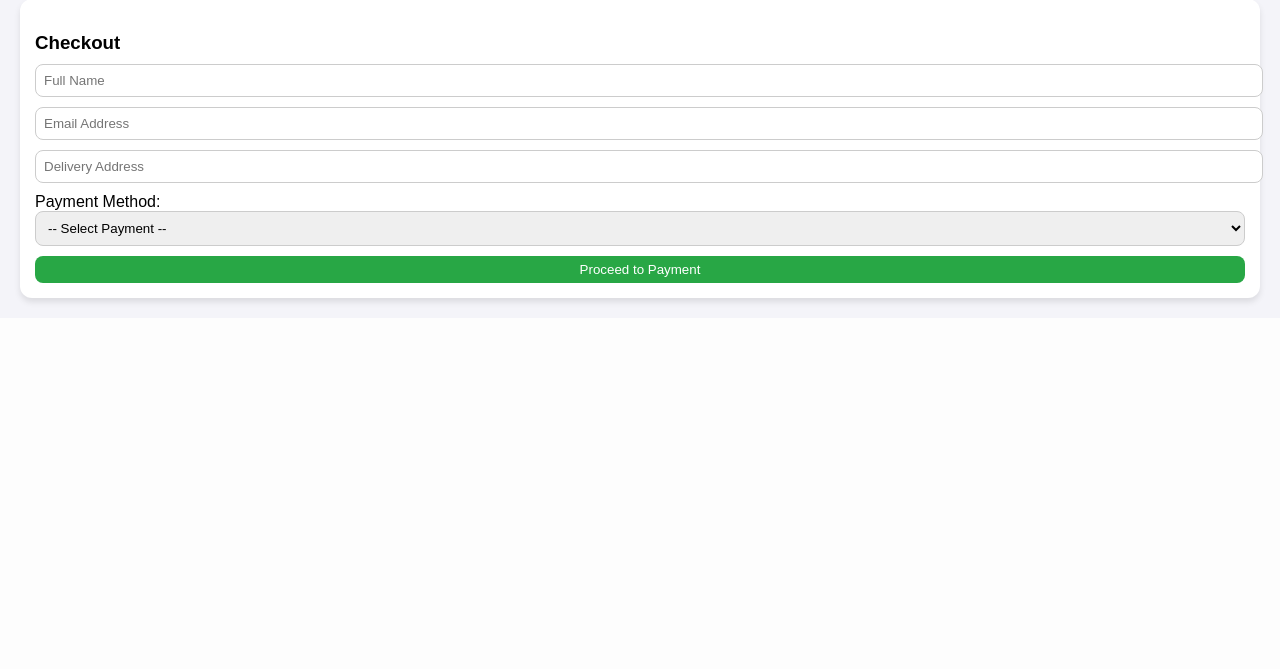
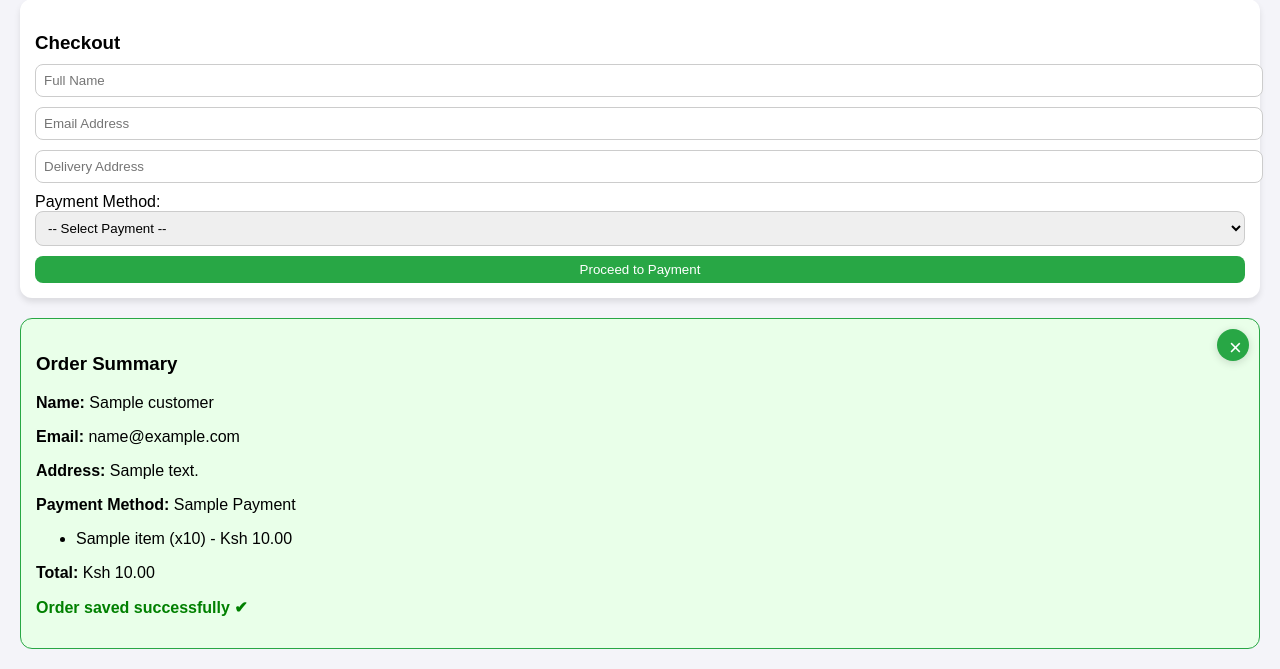
Before and after one commit to nzauboniface-svg76/Nuu, a Django app: template app/templates/app/index.html in a window 1280 px wide. Shown: the part 651-1320 px from the top of the page. Before the commit the page ends 956 px from the top, so only its background shows below. Run offline with Django 5.2, Linux system fonts and the light colour scheme; the template is opened without the code that fills it: most values are stand-ins (such as "Sample title", 1, 10 or a date in 2020); some libraries are stand-ins or nearby versions.

Commit message:
updated card successful order to show summary with a dismissible button

```diff
--- a/app/templates/app/index.html
+++ b/app/templates/app/index.html
@@ -195,7 +195,27 @@
   </form>
 
   <!-- Order Summary -->
-  <div id="order-summary" style="display:none;"></div>
+  {% if order_summary %}
+  <div id="order-summary" style="background:#e9ffe9;border:1px solid #28a745;border-radius:12px;padding:15px;margin-top:20px;position:relative;">
+    <button type="button" onclick="document.getElementById('order-summary').style.display='none'"
+      style="position:absolute;top:10px;right:10px;background:#28a745;color:white;border:none;border-radius:50%;width:32px;height:32px;font-size:22px;cursor:pointer;box-shadow:0 2px 8px rgba(0,0,0,0.15);transition:background 0.2s;"
+      onmouseover="this.style.background='#218838';"
+      onmouseout="this.style.background='#28a745';"
+    >&times;</button>
+    <h3>Order Summary</h3>
+    <p><b>Name:</b> {{ order_summary.customer }}</p>
+    <p><b>Email:</b> {{ order_summary.email }}</p>
+    <p><b>Address:</b> {{ order_summary.address }}</p>
+    <p><b>Payment Method:</b> {{ order_summary.payment|title }}</p>
+    <ul>
+      {% for item in order_summary.items %}
+        <li>{{ item.name }} (x{{ item.quantity }}) - Ksh {{ item.price|floatformat:2 }}</li>
+      {% endfor %}
+    </ul>
+    <p><b>Total:</b> Ksh {{ order_summary.total|floatformat:2 }}</p>
+    <p style="color:green;font-weight:bold;">Order saved successfully ✔</p>
+  </div>
+  {% endif %}
 
   <!-- Firebase v8 SDK -->
   <script src="https://www.gstatic.com/firebasejs/8.10.0/firebase-app.js"></script>
```
Also changed, not shown: app/views.py (+20 -4 lines), db.sqlite3.
